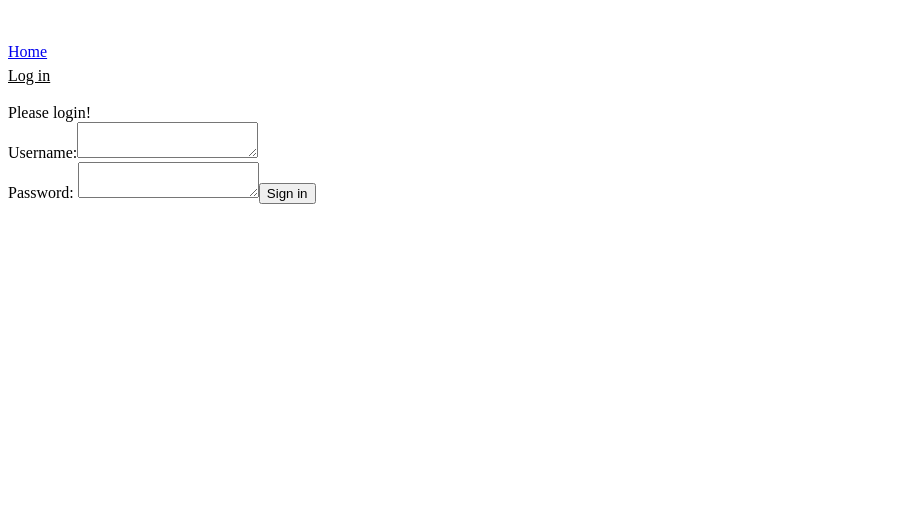
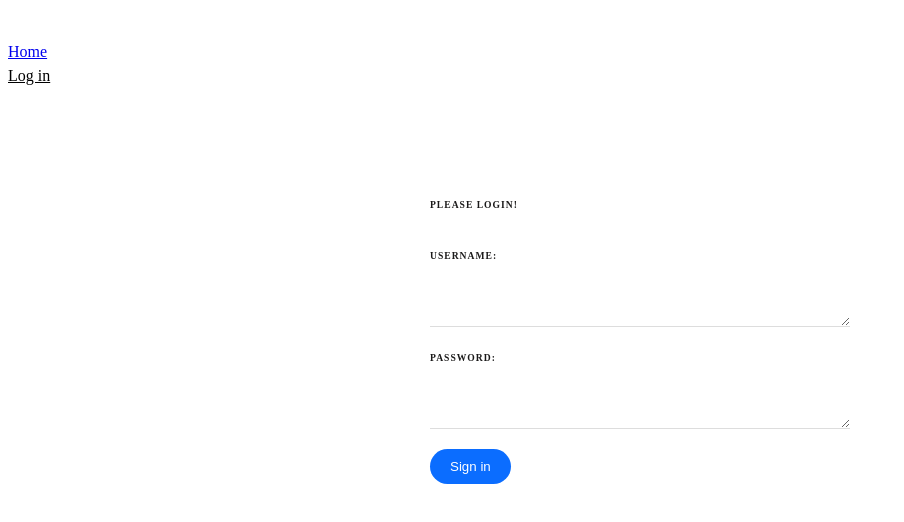
Before and after one commit to oddfjell/IDATT2105SemesterProject, a Vue app in the folder frontend/vue-full-stack-project/: page /login in a window 1280 px wide. Shown: the top 522 px of the page, without its empty margins (0-904 px from the left). Built offline with nearby package versions, Linux system fonts and the light colour scheme.

Commit message:
made a login screen in LoginPageView.vue

```diff
--- a/frontend/vue-full-stack-project/package.json
+++ b/frontend/vue-full-stack-project/package.json
@@ -23,7 +23,7 @@
     "@vue/eslint-config-prettier": "^7.1.0",
     "@vue/test-utils": "^2.3.0",
     "cypress": "^12.7.0",
-    "eslint": "^8.34.0",
+    "eslint": "8.22.0",
     "eslint-plugin-cypress": "^2.12.1",
     "eslint-plugin-vue": "^9.9.0",
     "jsdom": "^21.1.0",
--- a/frontend/vue-full-stack-project/src/views/LoginPageView.vue
+++ b/frontend/vue-full-stack-project/src/views/LoginPageView.vue
@@ -1,17 +1,17 @@
 <template>
-  <div id="loginField">
-    <div id="loginLabel">
+  <div id="loginField" class="loginField">
+    <div id="loginLabel" class="loginLabel">
       <label>Please login!</label>
     </div>
     <div id="username">
-      <label id="usernameLabel">Username:</label>
-      <textarea v-model="username" id="username"></textarea>
+      <label id="usernameLabel" class="loginLabel">Username:</label>
+      <textarea v-model="username" id="username" class="loginTextarea"></textarea>
     </div>
     <div id="password">
-      <label id="passwordLabel">Password: </label>
-      <textarea v-model="password" id="password"></textarea>
-      <button v-on:click="handleLoginClick" id="loginbutton">Sign in</button>
-      <label id="loginstatusLabel">{{ loginStatus }}</label>
+      <label id="passwordLabel" class="loginLabel">Password: </label>
+      <textarea v-model="password" id="password" class="loginTextarea"></textarea>
+      <button v-on:click="handleLoginClick" id="loginbutton" class="loginButton">Sign in</button>
+      <!--<label id="loginstatusLabel" class="loginLabel">{{ loginStatus }}</label>-->
     </div>
     <div>
       <p>{{loginText}}</p>
@@ -27,26 +27,67 @@ export default {
     return {
       username: "",
       password: "",
-      loginStatus: "",
+      //loginStatus: "",
       loginText: ""
     };
   },
   methods: {
     async handleLoginClick() {
+
       //TODO let clean = DOMPurify.sanitize(dirty);  https://github.com/cure53/DOMPurify
-      this.loginText = this.username + " " + this.password + " " + this.loginStatus
-      /*let response = await loginRequest({})
+      this.loginText = this.username + " " + this.password
+      console.log("hello world")
+
+
+      //if("sjekk for gyldige felt"){
+      //send data og få svar:  let response = await loginRequest({})  ||  SentFeedbackService.postFeedback(this.feedB).then(() => {}).catch((error) => {console.log(error);});
+      //sett session tid og lagre bruker og session i store
+      /*
       if(isLoginSuccessful(response)){
         router.push("/home");
       } else {
         this.loginStatus = "Login failed!"
       }*/
-      console.log("hello world")
     },
   },
 }
 </script>
 
 <style scoped>
-
+.loginField{
+  max-width: 420px;
+  margin: 30px auto;
+  background: white;
+  text-align: left;
+  padding: 40px;
+  border-radius: 10px;
+}
+.loginLabel{
+  color: #1b1a1a;
+  display: inline-block;
+  margin: 25px 0 15px;
+  font-size: 0.6em;
+  text-transform: uppercase;
+  letter-spacing: 1px;
+  font-weight: bold;
+}
+.loginTextarea{
+  display: block;
+  padding: 10px 6px;
+  width: 100%;
+  box-sizing: border-box;
+  border: none;
+  border-bottom: 1px solid #ddd;
+  color: #555;
+  height: auto;
+  max-width: 100%;
+}
+.loginButton{
+  background: #0b6dff;
+  border: 0;
+  padding: 10px 20px;
+  margin-top: 20px;
+  color: white;
+  border-radius: 20px;
+}
 </style>
```
Also changed, not shown: 1 other file (tests, documents, lock files or other folders).
